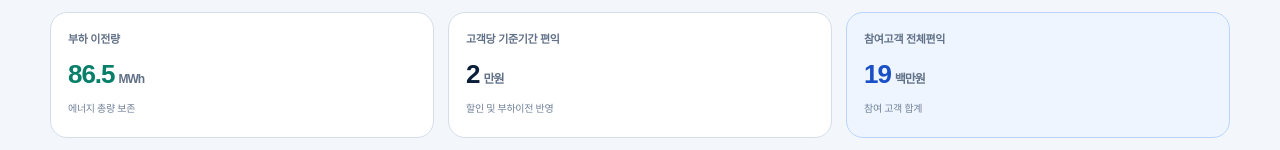
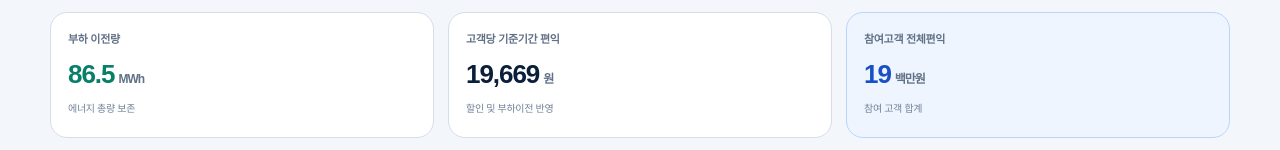
Before and after one commit to kiraoov-blip/pras-tamra, a Next.js app: page / in a window 1280 px wide. Shown: the part 1073-1223 px from the top of the page. Built offline with nearby package versions, Linux system fonts and the light colour scheme; a web font is replaced by a local one.

Commit message:
Add files via upload

```diff
--- a/app/page.tsx
+++ b/app/page.tsx
@@ -327,7 +327,7 @@ export default function Home() {
           <article className="metric-card"><p>총 발령시간</p><strong>{formatOneDecimal(result.eventHours)}<small>시간</small></strong><span>일평균 {averageEventHours.toFixed(1)}시간</span></article>
           <article className="metric-card"><p>참여 고객</p><strong>{formatInteger(result.participatingCustomers)}<small>호</small></strong><span>전체의 {participation}%</span></article>
           <article className="metric-card accent-green"><p>부하 이전량</p><strong>{formatOneDecimal(result.grid.shiftedEnergyMwh)}<small>MWh</small></strong><span>에너지 총량 보존</span></article>
-          <article className="metric-card"><p>고객당 기준기간 편익</p><strong>{formatInteger(result.customer.annualBenefitPerCustomerWon / 10_000)}<small>만원</small></strong><span>할인 및 부하이전 반영</span></article>
+          <article className="metric-card"><p>고객당 기준기간 편익</p><strong>{formatInteger(result.customer.annualBenefitPerCustomerWon)}<small>원</small></strong><span>할인 및 부하이전 반영</span></article>
           <article className="metric-card accent-blue"><p>참여고객 전체편익</p><strong>{formatMillionWon(result.customer.totalAnnualBenefitWon)}<small>백만원</small></strong><span>참여 고객 합계</span></article>
         </section>
 
```
